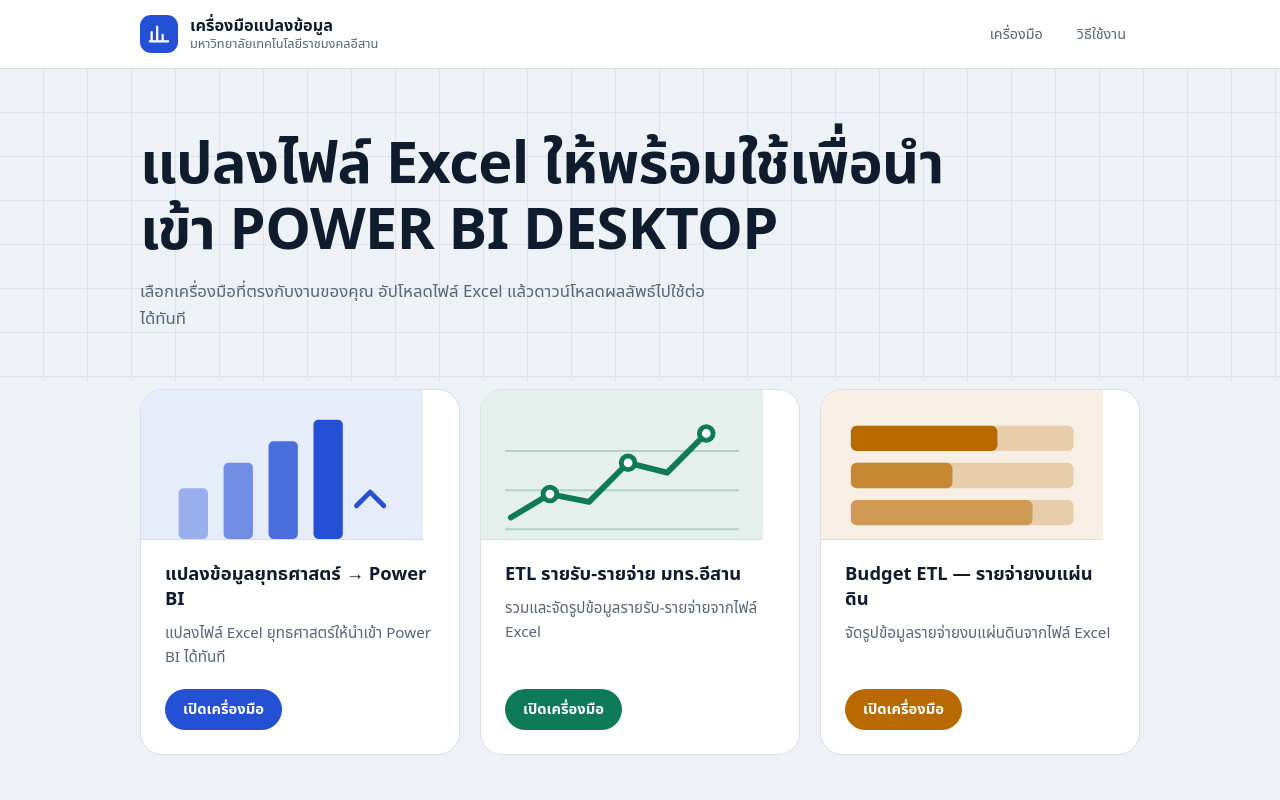
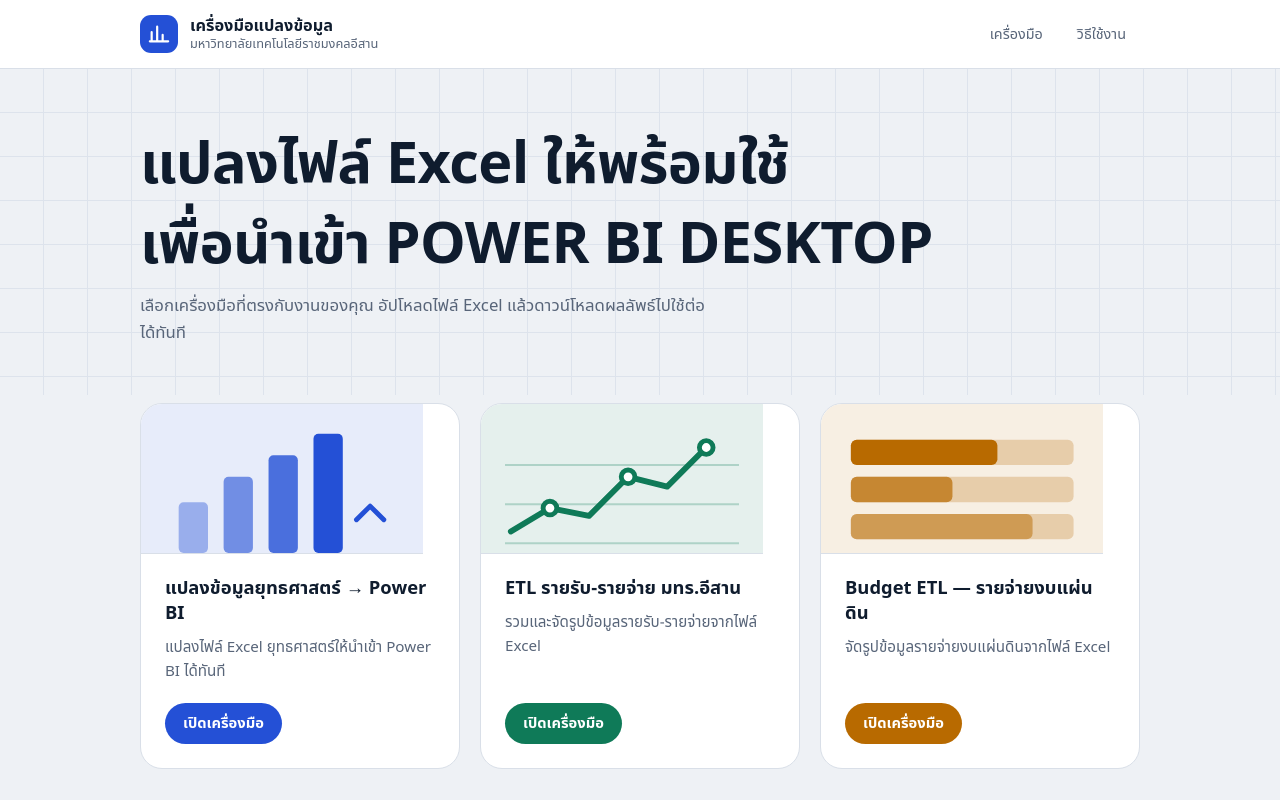
Before and after one commit to t4azwaritnun/rmuti-convert-butget, a plain HTML site: page index.html in a window 1280 px wide. Shown: the top 800 px of the page. Drawn offline with Linux system fonts and the light colour scheme; a web font is replaced by a local one.

Commit message:
แก้เล็กน้อย

```diff
--- a/index.html
+++ b/index.html
@@ -17,7 +17,8 @@
   </div></header>
   <main>
     <section class="hero"><div class="wrap">
-      <h1>แปลงไฟล์ Excel ให้พร้อมใช้เพื่อนำเข้า POWER BI DESKTOP</h1>
+      <h1>แปลงไฟล์ Excel ให้พร้อมใช้</h1>
+      <h1>เพื่อนำเข้า POWER BI DESKTOP</h1>
       <p class="lead">เลือกเครื่องมือที่ตรงกับงานของคุณ อัปโหลดไฟล์ Excel แล้วดาวน์โหลดผลลัพธ์ไปใช้ต่อได้ทันที</p>
     </div></section>
     <section class="tools" id="tools"><div class="wrap"><div class="grid" id="grid"></div></div></section>
```
